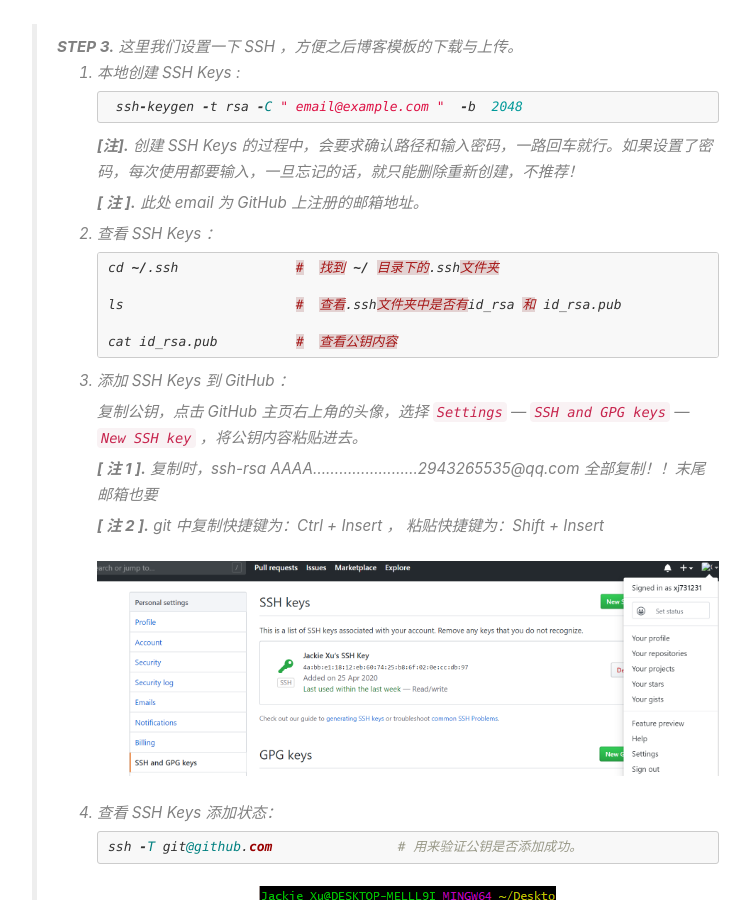
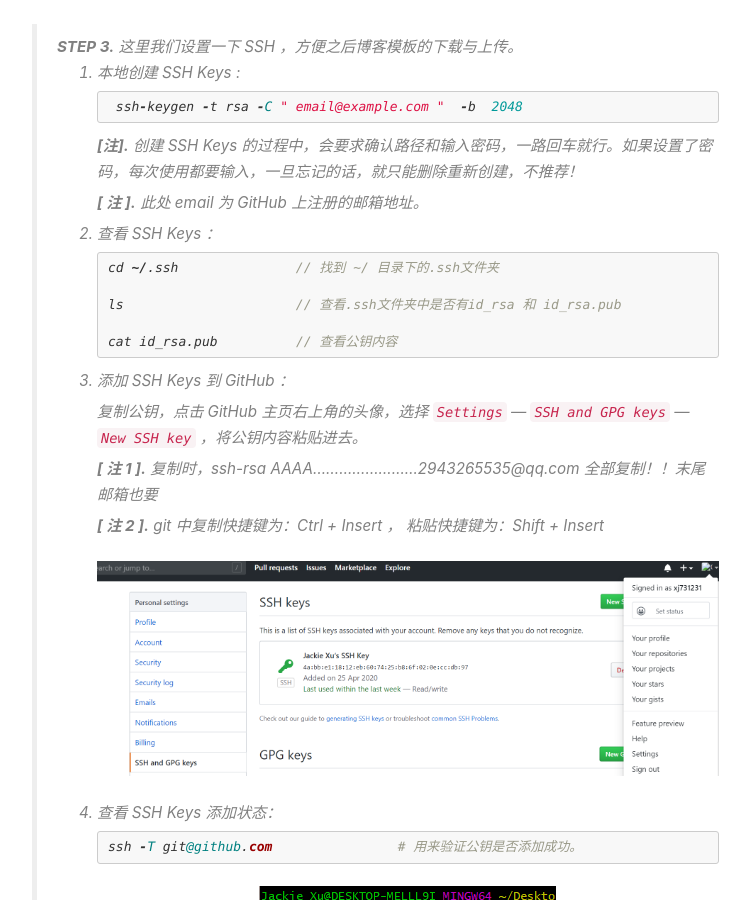
Before and after one commit to xj731231/xj731231.github.io, a Jekyll site: the page built from _posts/2020-04-28-Blog.md, in a window 1280 px wide and 900 px high, scrolled down 8499 px. Shown: the whole window, without its empty margins (233-983 px from the left). Built offline with Jekyll 4.4.1, drawn with Linux system fonts in a browser that asks for light colours; nearby versions of some CDN libraries; comment, search, counter and statistics services are not loaded.

````diff
--- a/_posts/2020-04-28-Blog.md
+++ b/_posts/2020-04-28-Blog.md
@@ -162,11 +162,11 @@ tags:
    > 2. 查看 SSH Keys ：
    >
    >    ```c
-   >    cd ~/.ssh               #  找到 ~/ 目录下的.ssh文件夹
+   >    cd ~/.ssh               //  找到 ~/ 目录下的.ssh文件夹
    >
-   >    ls                      #  查看.ssh文件夹中是否有id_rsa 和 id_rsa.pub
+   >    ls                      //  查看.ssh文件夹中是否有id_rsa 和 id_rsa.pub
    >
-   >    cat id_rsa.pub          #  查看公钥内容
+   >    cat id_rsa.pub          //  查看公钥内容
    >    ```
    >
    > 3. 添加 SSH Keys 到 GitHub ：
````
